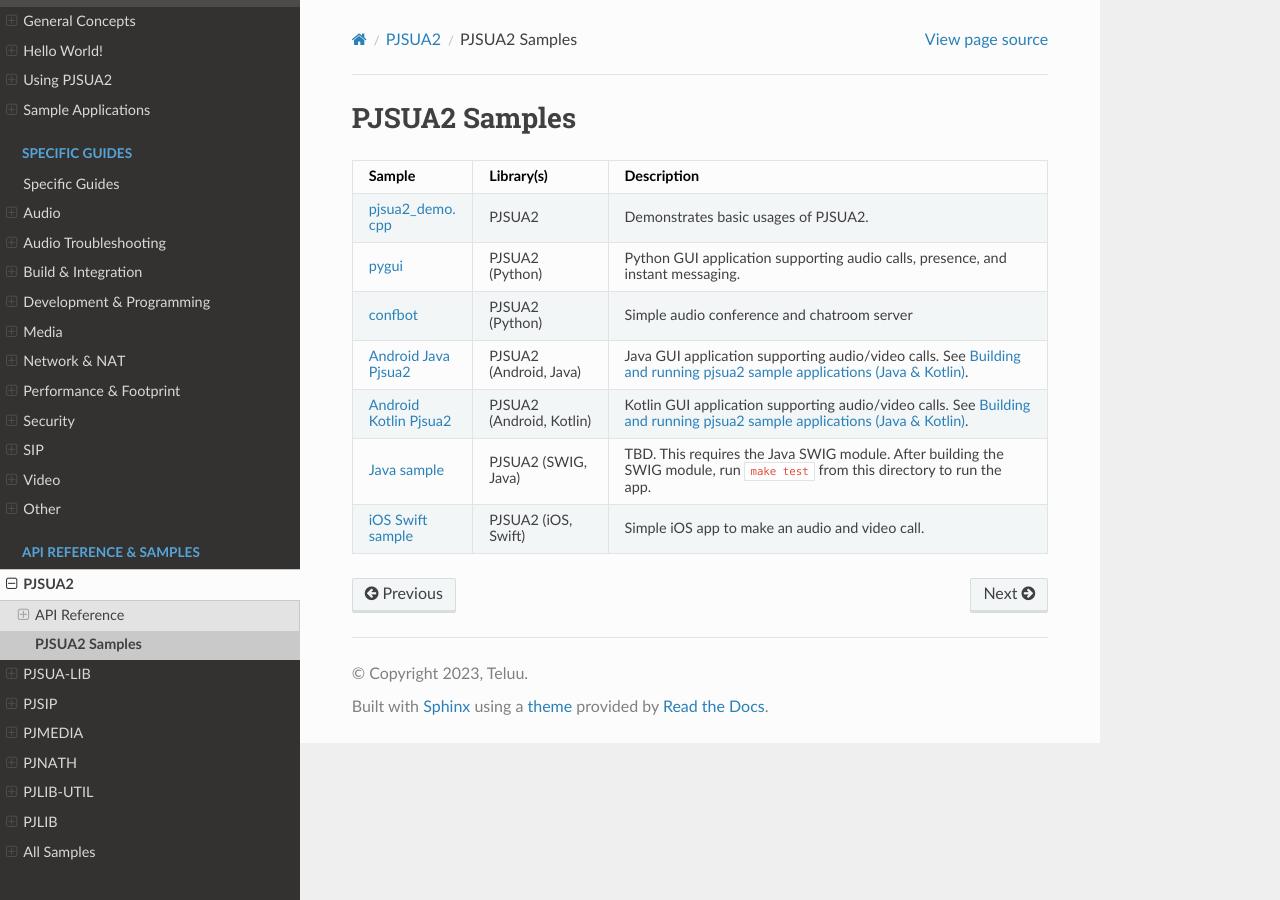
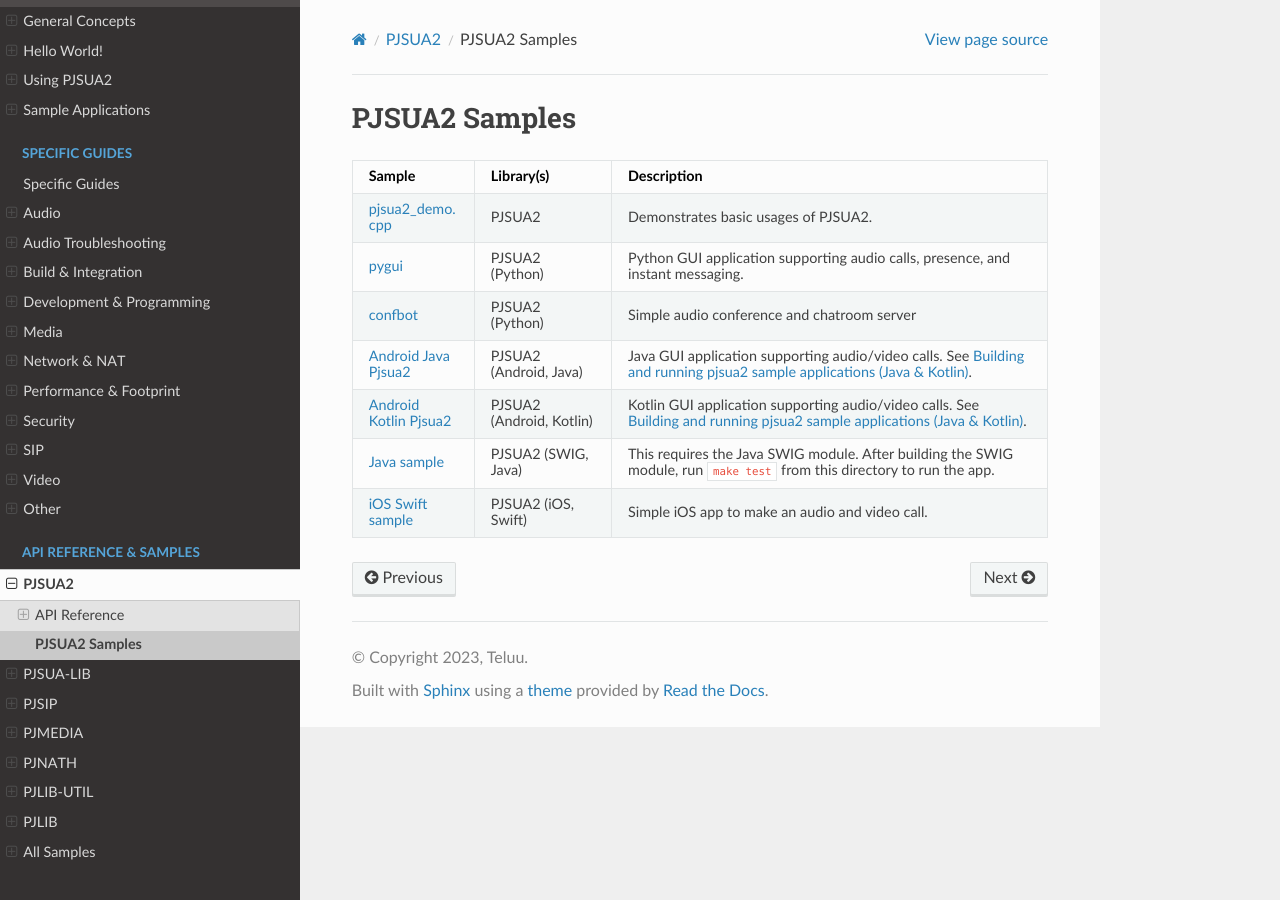
Before and after one commit to pjsip/pjproject_docs, a Sphinx documentation site: the page built from docs/source/api/pjsua2/samples.rst, in a window 1280 px wide. Built offline with Sphinx 7.4.7 and the Read the Docs theme 2.0.0, drawn with Linux system fonts in a browser that asks for light colours; the version number could not be read and is left out.

Commit message:
Update samples.rst

```diff
--- a/docs/source/api/pjsua2/samples.rst
+++ b/docs/source/api/pjsua2/samples.rst
@@ -23,7 +23,7 @@
      - Kotlin GUI application supporting audio/video calls. See :ref:`android_pjsua2`.
    * - `Java sample <https://github.com/pjsip/pjproject/tree/master/pjsip-apps/src/swig/java>`_
      - PJSUA2 (SWIG, Java)
-     - TBD. This requires the Java SWIG module. After building the SWIG module, run ``make test``
+     - This requires the Java SWIG module. After building the SWIG module, run ``make test``
        from this directory to run the app.
    * - `iOS Swift sample <https://github.com/pjsip/pjproject/tree/master/pjsip-apps/src/pjsua2/ios-swift-pjsua2>`_
      - PJSUA2 (iOS, Swift)
```
